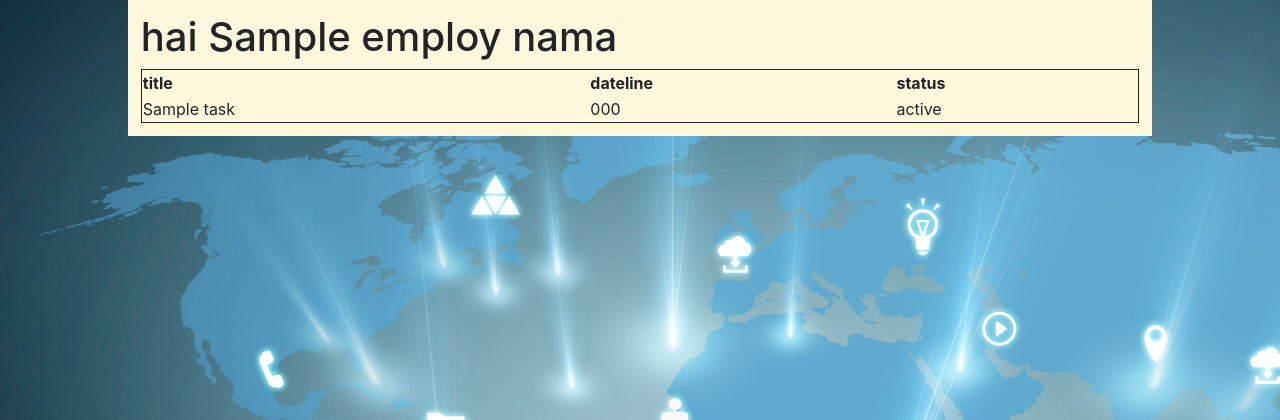
After one commit to rizkibhaskaraa/CRM-Gink, a CodeIgniter app: the page made by application/views/Detail/detail.php in a window 1280 px wide. The commit adds this page. Shown: the top 420 px of the page. Run offline with CodeIgniter, Linux system fonts and the light colour scheme; the template is opened without the code that fills it: most values are stand-ins (such as "Sample title", 1, 10 or a date in 2020).

Commit message:
Update open detail task

```diff
--- a/application/controllers/home.php
+++ b/application/controllers/home.php
@@ -31,4 +31,9 @@ class Home extends CI_Controller
         $user = $this->home_model->updatestatus($id);
         redirect(base_url('index.php/home/index/') . $user);
     }
+
+    public function detail($id, $task)
+    {
+        redirect(base_url('index.php/detail/index/') . $id . "/" . $task);
+    }
 }
--- /dev/null
+++ b/application/views/Detail/detail.php
@@ -0,0 +1,38 @@
+<!DOCTYPE html>
+<html lang="en">
+
+<head>
+    <meta charset="UTF-8">
+    <meta name="viewport" content="width=device-width, initial-scale=1.0">
+    <link rel="stylesheet" href="<?php echo base_url('assets/css/home/home.css') ?>">
+    <link rel="stylesheet" href="<?php echo base_url('assets/css/body.css') ?>">
+
+    <link rel="stylesheet" href="https://stackpath.bootstrapcdn.com/bootstrap/4.5.0/css/bootstrap.min.css" integrity="sha384-9aIt2nRpC12Uk9gS9baDl411NQApFmC26EwAOH8WgZl5MYYxFfc+NcPb1dKGj7Sk" crossorigin="anonymous">
+
+    <script src="https://code.jquery.com/jquery-3.5.1.slim.min.js" integrity="sha384-DfXdz2htPH0lsSSs5nCTpuj/zy4C+OGpamoFVy38MVBnE+IbbVYUew+OrCXaRkfj" crossorigin="anonymous"></script>
+    <script src="https://cdn.jsdelivr.net/npm/popper.js@1.16.0/dist/umd/popper.min.js" integrity="sha384-Q6E9RHvbIyZFJoft+2mJbHaEWldlvI9IOYy5n3zV9zzTtmI3UksdQRVvoxMfooAo" crossorigin="anonymous"></script>
+    <script src="https://stackpath.bootstrapcdn.com/bootstrap/4.5.0/js/bootstrap.min.js" integrity="sha384-OgVRvuATP1z7JjHLkuOU7Xw704+h835Lr+6QL9UvYjZE3Ipu6Tp75j7Bh/kR0JKI" crossorigin="anonymous"></script>
+
+    <title>Gink Technology</title>
+</head>
+
+<body>
+    <div class="container-task">
+        <h1>hai <?php echo $employ_nama ?></h1>
+
+        <table style="border:1px solid; width:100%">
+            <tr>
+                <th>title</th>
+                <th>dateline</th>
+                <th>status</th>
+            </tr>
+            <tr>
+                <td><?php echo $task["title"] ?></td>
+                <td><?php echo $task["dateline"] ?></td>
+                <td><?php echo $task["status"] ?></td>
+            </tr>
+        </table>
+    </div>
+</body>
+
+</html>
--- a/application/views/Home/home.php
+++ b/application/views/Home/home.php
@@ -60,8 +60,7 @@
                         <td><?php echo $value["dateline"] ?></td>
                         <td><?php echo $value["status"] ?></td>
                         <td>
-                            <a href="">Buka</a>
-                            <a href="<?php echo base_url('index.php/home/status/') . $value["id_task"] ?>">Selesai</a>
+                            <a href="<?php echo base_url('index.php/home/detail/') . $employ_id . "/" . $value['id_task'] ?>">Buka</a>
                         </td>
                     </tr>
                 <?php } ?>
```
Also changed, not shown: application/controllers/detail.php (added, +22 -0 lines), application/models/detail_model.php (added, +14 -0 lines).
